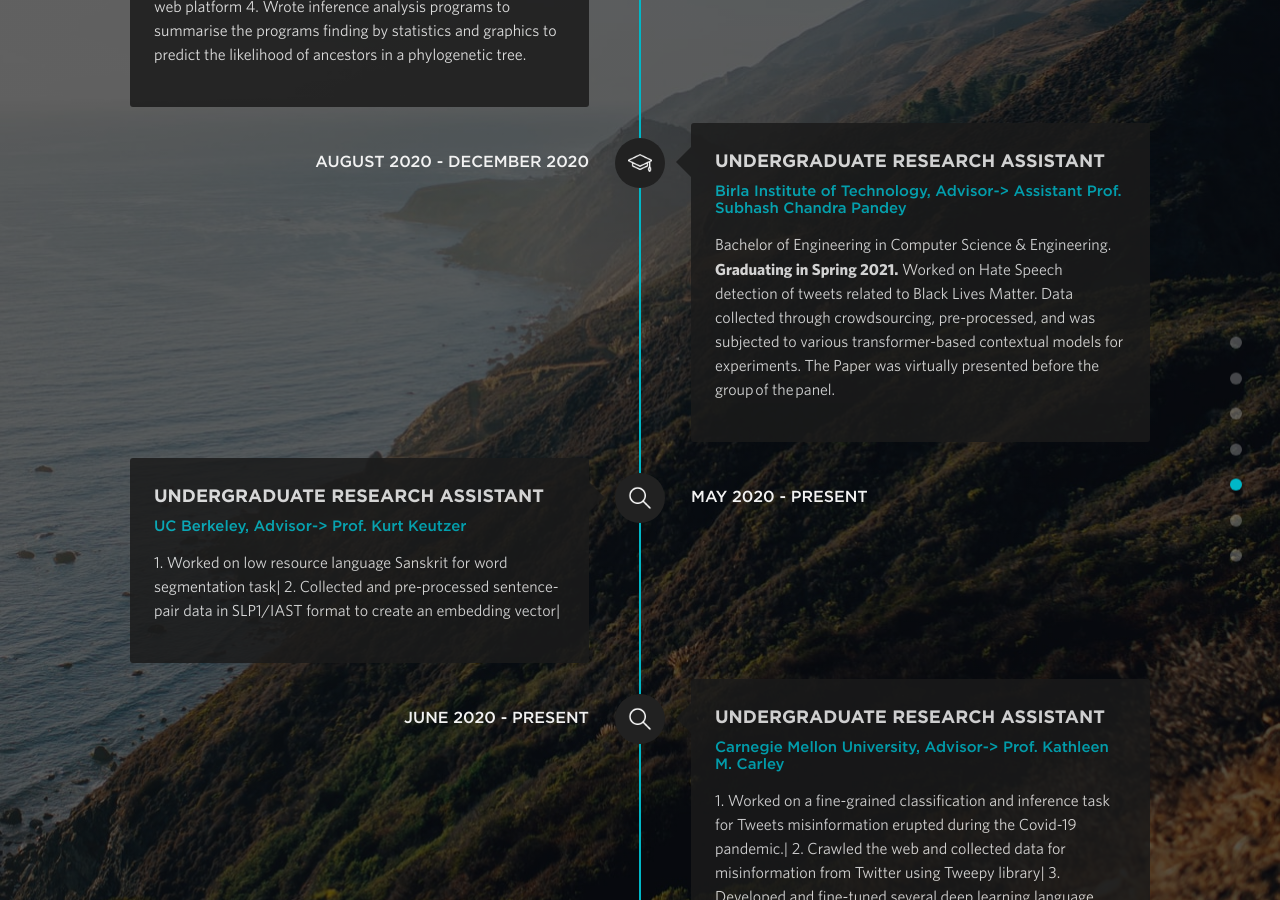
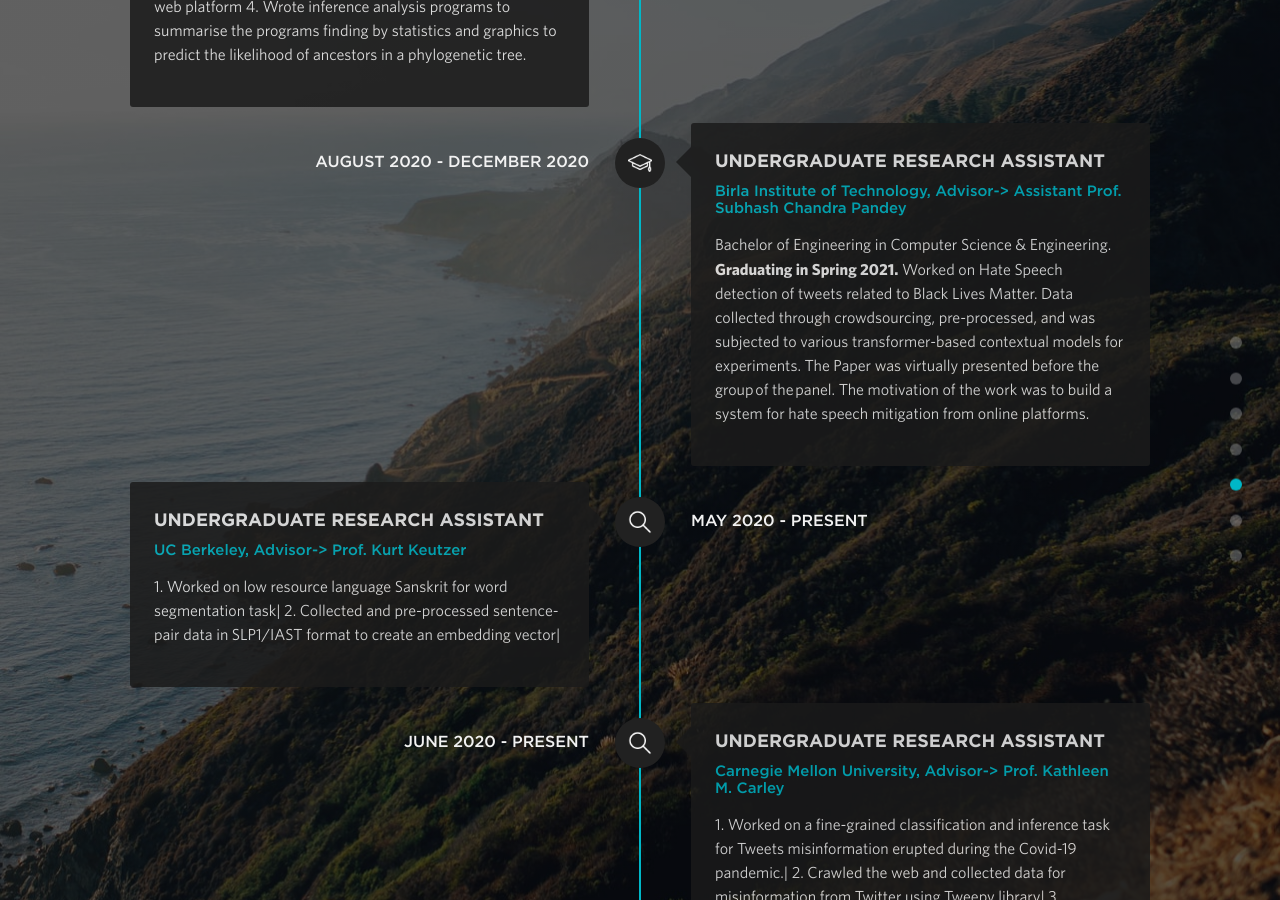
Before and after one commit to sumit6597/sumit6597.github.io, a Jekyll site: the page built from index.html, in a window 1280 px wide and 900 px high, scrolled down 3916 px. Built offline with Jekyll 4.4.1, drawn with Linux system fonts in a browser that asks for light colours; nearby versions of some CDN libraries.

Commit message:
Update timeline.yml

```diff
--- a/_data/timeline.yml
+++ b/_data/timeline.yml
@@ -30,7 +30,7 @@
 - position: Undergraduate Research Assistant
   company: Birla Institute of Technology, Advisor-> Assistant Prof. Subhash Chandra Pandey
   url: https://www.bitmesra.ac.in/Display_My_Profile_00983KKj893L?id=sZFVp%252b%252fGET3krUsxdZSpYmCTRjfzpoSrZASF1U2RwCY%253d
-  description: Bachelor of Engineering in Computer Science &amp; Engineering. <strong>Graduating in Spring 2021.</strong> Worked on Hate Speech detection of tweets related to Black Lives Matter. Data collected through crowdsourcing, pre-processed, and was subjected to various transformer-based contextual models for experiments. The Paper was virtually presented before the group of the panel.
+  description: Bachelor of Engineering in Computer Science &amp; Engineering. <strong>Graduating in Spring 2021.</strong> Worked on Hate Speech detection of tweets related to Black Lives Matter. Data collected through crowdsourcing, pre-processed, and was subjected to various transformer-based contextual models for experiments. The Paper was virtually presented before the group of the panel. The motivation of the work was to build a system for hate speech mitigation from online platforms.
   sprite: university
   date: August 2020 - December 2020
 
```
